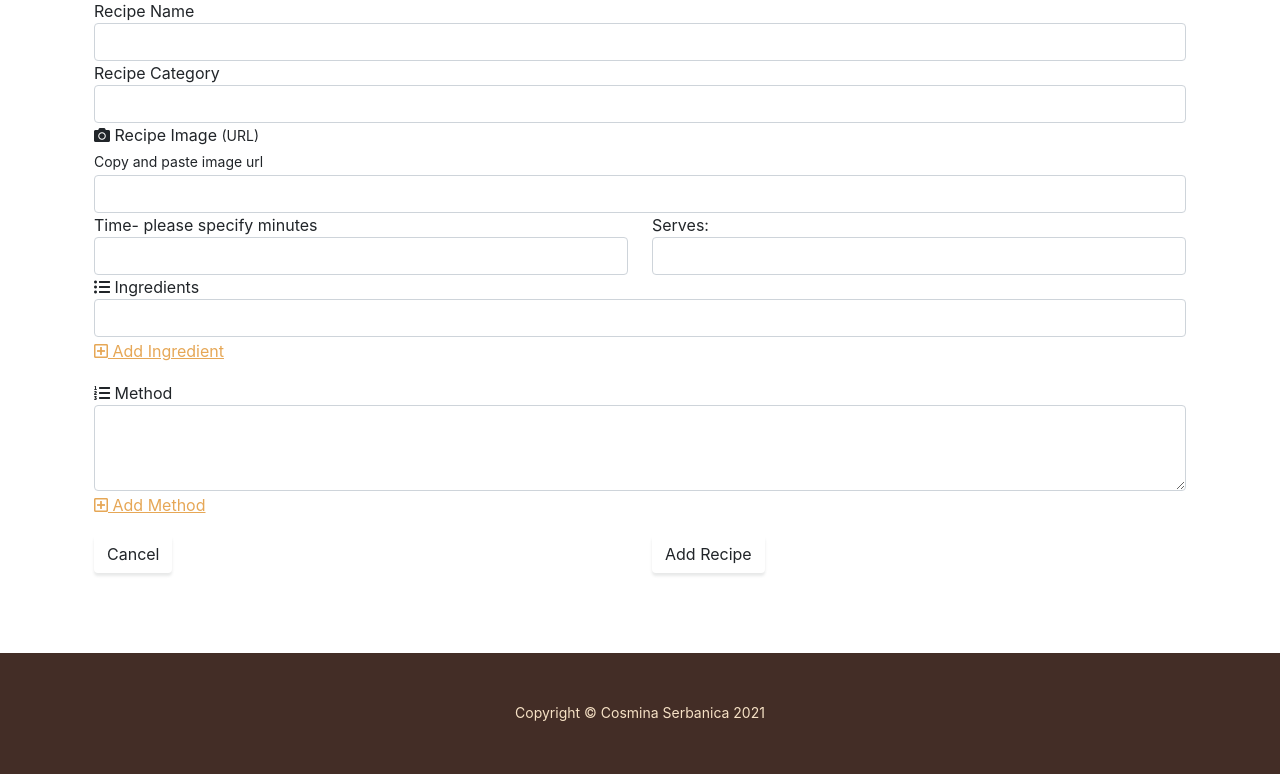
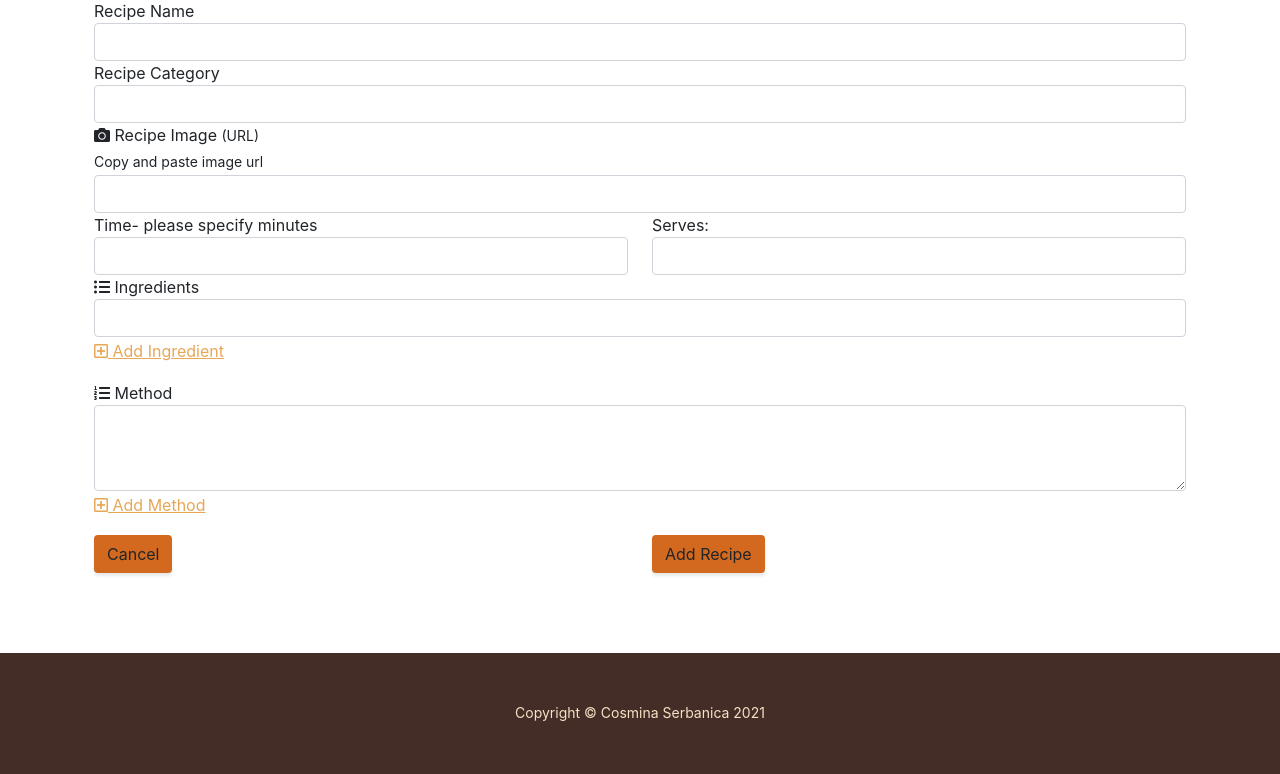
Before and after one commit to cosminaserbanica/CI-MS3-MyVegetarianChoice, a Flask app: page /add_recipe in a window 1280 px wide. Shown: the part 241-1015 px from the top of the page. Run offline with Flask 2, Linux system fonts and the light colour scheme; the visitor is signed in with stand-in values (Sample User, id 1); data that the repository does not hold is empty; some libraries are stand-ins or nearby versions.

Commit message:
Add background color to buttons

```diff
--- a/templates/add_recipe.html
+++ b/templates/add_recipe.html
@@ -86,11 +86,11 @@
               <!-- Action Buttons -->
               <div class="row no-gutters create-btns">
                   <div class="col-6 create-btn white-btn">
-                      <a href="{{ url_for('get_recipes') }}" class="btn" aria-label="Cancel">Cancel</a>
+                      <a href="{{ url_for('get_recipes') }}" class="btn" aria-label="Cancel" style="background-color: chocolate;">Cancel</a>
                   </div>
 
                   <div class="col-6 create-btn">
-                      <button class="btn" type="submit" name="action" aria-label="Add Recipe">Add Recipe</button>
+                      <button class="btn" type="submit" name="action" aria-label="Add Recipe" style="background-color: chocolate;">Add Recipe</button>
                   </div>
               </div>
           </form>
--- a/templates/edit_recipe.html
+++ b/templates/edit_recipe.html
@@ -97,11 +97,11 @@
               <!-- Action Buttons -->
               <div class="row no-gutters create-btns">
                   <div class="col-6 create-btn white-btn">
-                      <a href="{{ url_for('my_recipes', username=session['user']) }}" class="btn" aria-label="Cancel">Cancel</a>
+                      <a href="{{ url_for('my_recipes', username=session['user']) }}" class="btn" aria-label="Cancel" style="background-color: chocolate;">Cancel</a>
                   </div>
 
                   <div class="col-6 create-btn">
-                      <button class="btn" type="submit" name="action" aria-label="Add Recipe">Save</button>
+                      <button class="btn" type="submit" name="action" aria-label="Add Recipe" style="background-color: chocolate;">Save</button>
                   </div>
               </div>
           </form>
```
